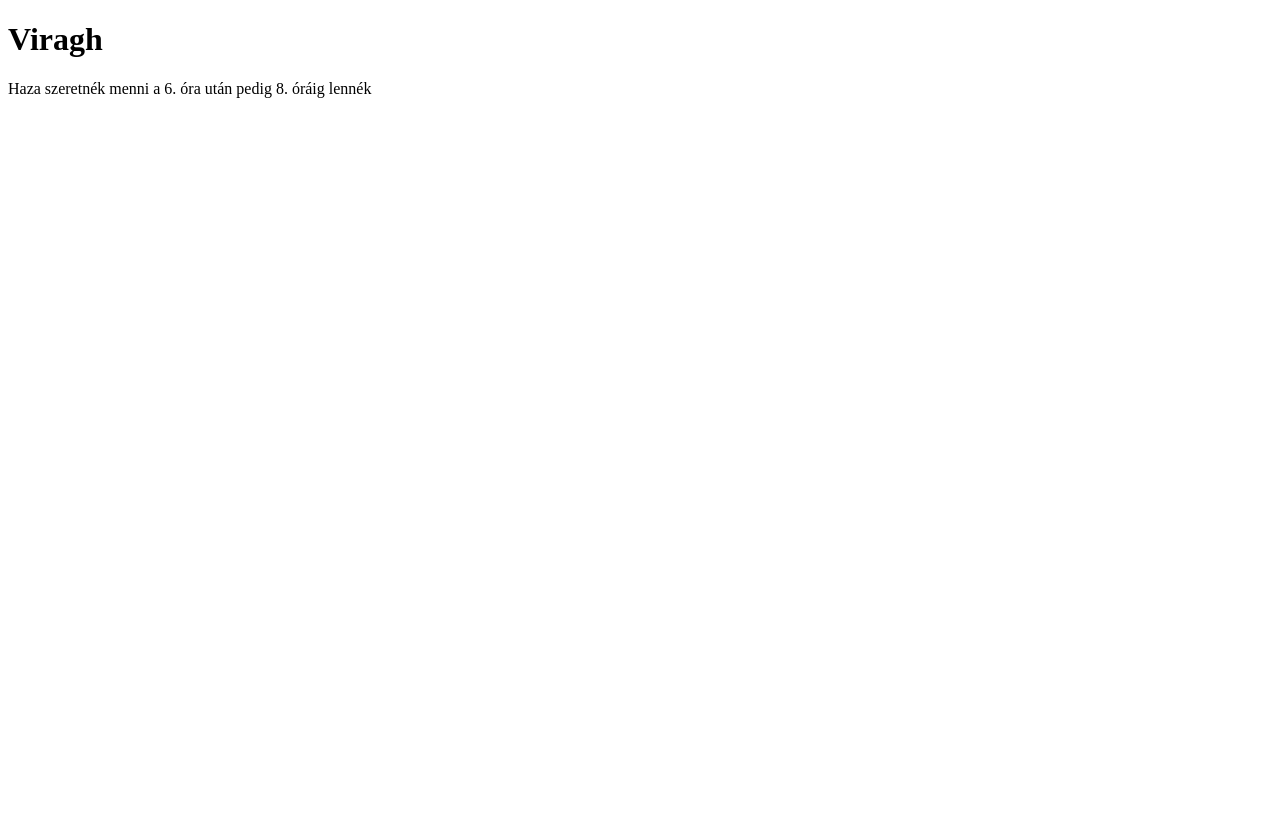
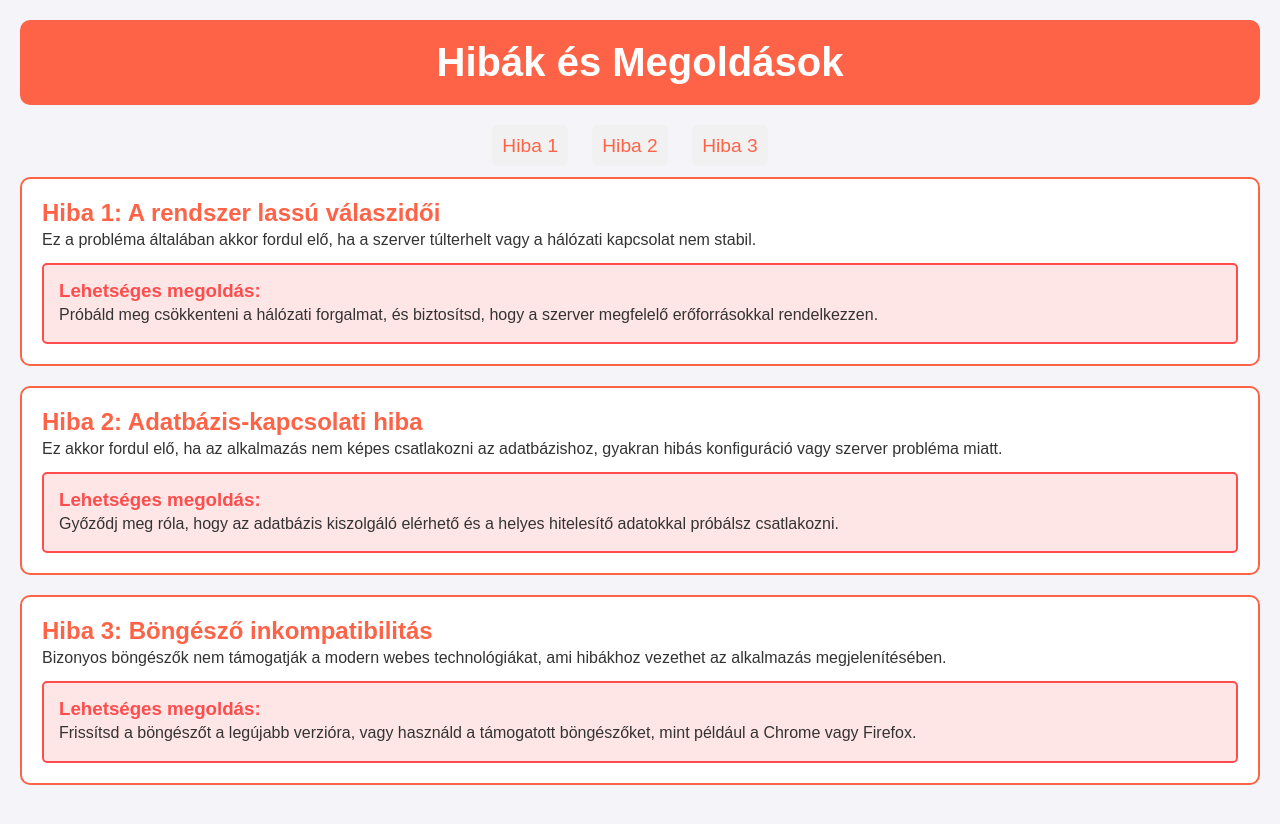
Before and after one commit to liliana2006/13.a-vir-gh-, a plain HTML site: page index.html in a window 1280 px wide. Before the commit the page ends 800 px from the top, so only its background shows below. Drawn offline with Linux system fonts and the light colour scheme.

Commit message:
Update index.html
ChaGPT-vel írtam át

```diff
--- a/index.html
+++ b/index.html
@@ -1,13 +1,166 @@
 <!DOCTYPE html>
-<html lang="en">
+<html lang="hu">
 <head>
     <meta charset="UTF-8">
-    <meta name="viewport" content="width=>, initial-scale=1.0">
-    <title>Viragh </title>
+    <meta name="viewport" content="width=device-width, initial-scale=1.0">
+    <title>Hibák Weboldal</title>
+    <style>
+        /* Alap stílusok */
+        * {
+            margin: 0;
+            padding: 0;
+            box-sizing: border-box;
+        }
+
+        body {
+            font-family: Arial, sans-serif;
+            background-color: #f4f4f9; /* Világos háttér */
+            color: #333; /* Sötétebb szöveg szín */
+            padding: 20px;
+        }
+
+        /* Fejléc stílusai */
+        header {
+            text-align: center;
+            padding: 20px;
+            background-color: #FF6347; /* Piros szín */
+            border-radius: 10px;
+            margin-bottom: 30px;
+        }
+
+        header h1 {
+            color: white;
+            font-size: 2.5em;
+        }
+
+        /* Menü stílusai */
+        nav {
+            margin-bottom: 20px;
+            text-align: center;
+        }
+
+        nav ul {
+            list-style: none;
+            display: inline-block;
+        }
+
+        nav ul li {
+            display: inline;
+            margin-right: 20px;
+        }
+
+        nav ul li a {
+            color: #FF6347;
+            font-size: 1.2em;
+            text-decoration: none;
+            padding: 10px;
+            border-radius: 5px;
+            background-color: #f1f1f1;
+            transition: background-color 0.3s ease, color 0.3s ease;
+        }
+
+        nav ul li a:hover {
+            background-color: #FF6347;
+            color: white;
+        }
+
+        /* Színes keretes szekciók */
+        .content-section {
+            background-color: white;
+            border: 2px solid #FF6347;
+            border-radius: 10px;
+            padding: 20px;
+            margin-bottom: 20px;
+        }
+
+        .content-section h2 {
+            color: #FF6347;
+        }
+
+        .content-section p {
+            line-height: 1.6;
+        }
+
+        /* Hibák részletezése */
+        .error-detail {
+            background-color: #ffe6e6; /* Halvány rózsaszín háttér */
+            border: 2px solid #ff4d4d; /* Piros keret */
+            padding: 15px;
+            margin-top: 10px;
+            border-radius: 5px;
+        }
+
+        .error-detail h3 {
+            color: #ff4d4d;
+        }
+
+        /* Média lekérdezés - reszponzivitás */
+        @media (max-width: 768px) {
+            body {
+                padding: 10px;
+            }
+
+            header h1 {
+                font-size: 2em;
+            }
+
+            nav ul {
+                display: block;
+            }
+
+            nav ul li {
+                margin-bottom: 10px;
+            }
+
+            .content-section {
+                padding: 10px;
+            }
+        }
+    </style>
 </head>
 <body>
-    <h1>Viragh</h1>
-    Haza szeretnék menni a 6. óra után pedig 8. óráig lennék
+
+    <!-- Fejléc -->
+    <header>
+        <h1>Hibák és Megoldások</h1>
+    </header>
+
+    <!-- Menü -->
+    <nav>
+        <ul>
+            <li><a href="#hiba1">Hiba 1</a></li>
+            <li><a href="#hiba2">Hiba 2</a></li>
+            <li><a href="#hiba3">Hiba 3</a></li>
+        </ul>
+    </nav>
+
+    <!-- Hibák Szekciói -->
+    <div class="content-section" id="hiba1">
+        <h2>Hiba 1: A rendszer lassú válaszidői</h2>
+        <p>Ez a probléma általában akkor fordul elő, ha a szerver túlterhelt vagy a hálózati kapcsolat nem stabil.</p>
+        <div class="error-detail">
+            <h3>Lehetséges megoldás:</h3>
+            <p>Próbáld meg csökkenteni a hálózati forgalmat, és biztosítsd, hogy a szerver megfelelő erőforrásokkal rendelkezzen.</p>
+        </div>
+    </div>
+
+    <div class="content-section" id="hiba2">
+        <h2>Hiba 2: Adatbázis-kapcsolati hiba</h2>
+        <p>Ez akkor fordul elő, ha az alkalmazás nem képes csatlakozni az adatbázishoz, gyakran hibás konfiguráció vagy szerver probléma miatt.</p>
+        <div class="error-detail">
+            <h3>Lehetséges megoldás:</h3>
+            <p>Győződj meg róla, hogy az adatbázis kiszolgáló elérhető és a helyes hitelesítő adatokkal próbálsz csatlakozni.</p>
+        </div>
+    </div>
+
+    <div class="content-section" id="hiba3">
+        <h2>Hiba 3: Böngésző inkompatibilitás</h2>
+        <p>Bizonyos böngészők nem támogatják a modern webes technológiákat, ami hibákhoz vezethet az alkalmazás megjelenítésében.</p>
+        <div class="error-detail">
+            <h3>Lehetséges megoldás:</h3>
+            <p>Frissítsd a böngészőt a legújabb verzióra, vagy használd a támogatott böngészőket, mint például a Chrome vagy Firefox.</p>
+        </div>
+    </div>
 
 </body>
 </html>
```
